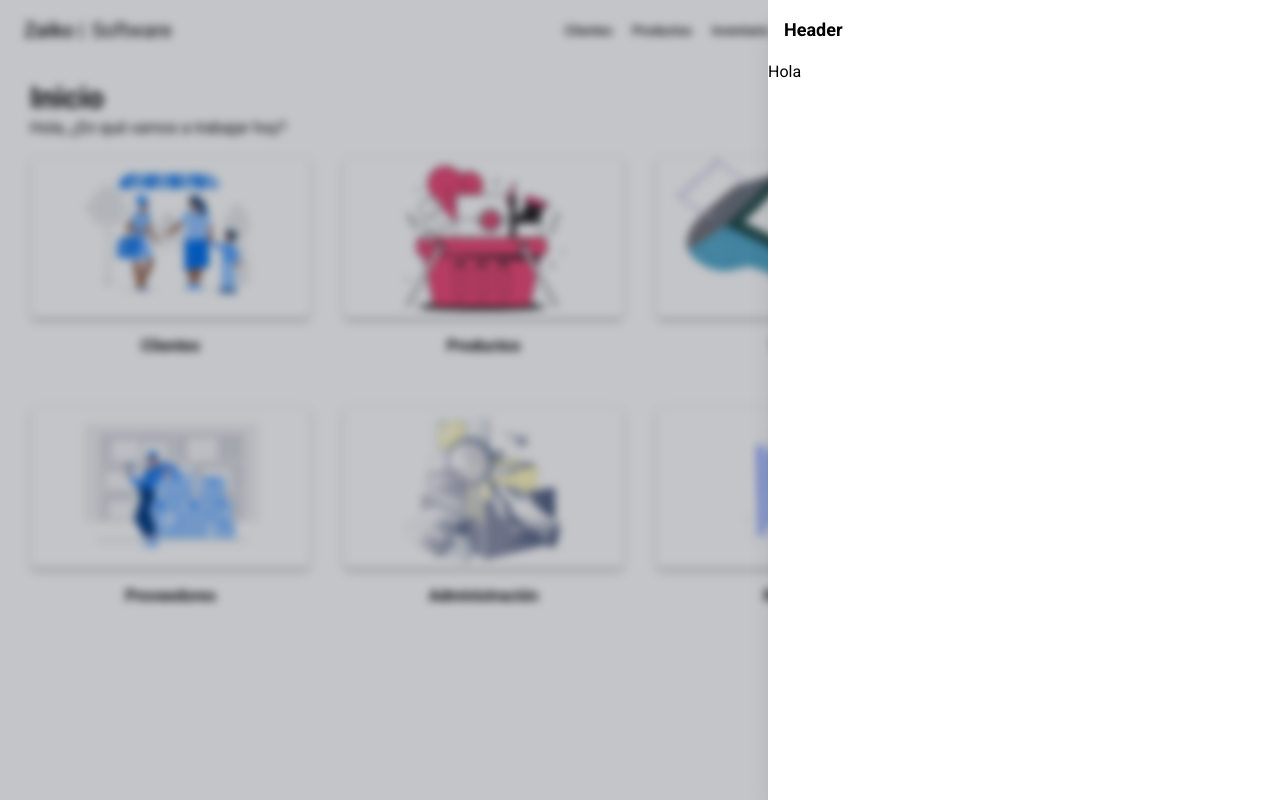
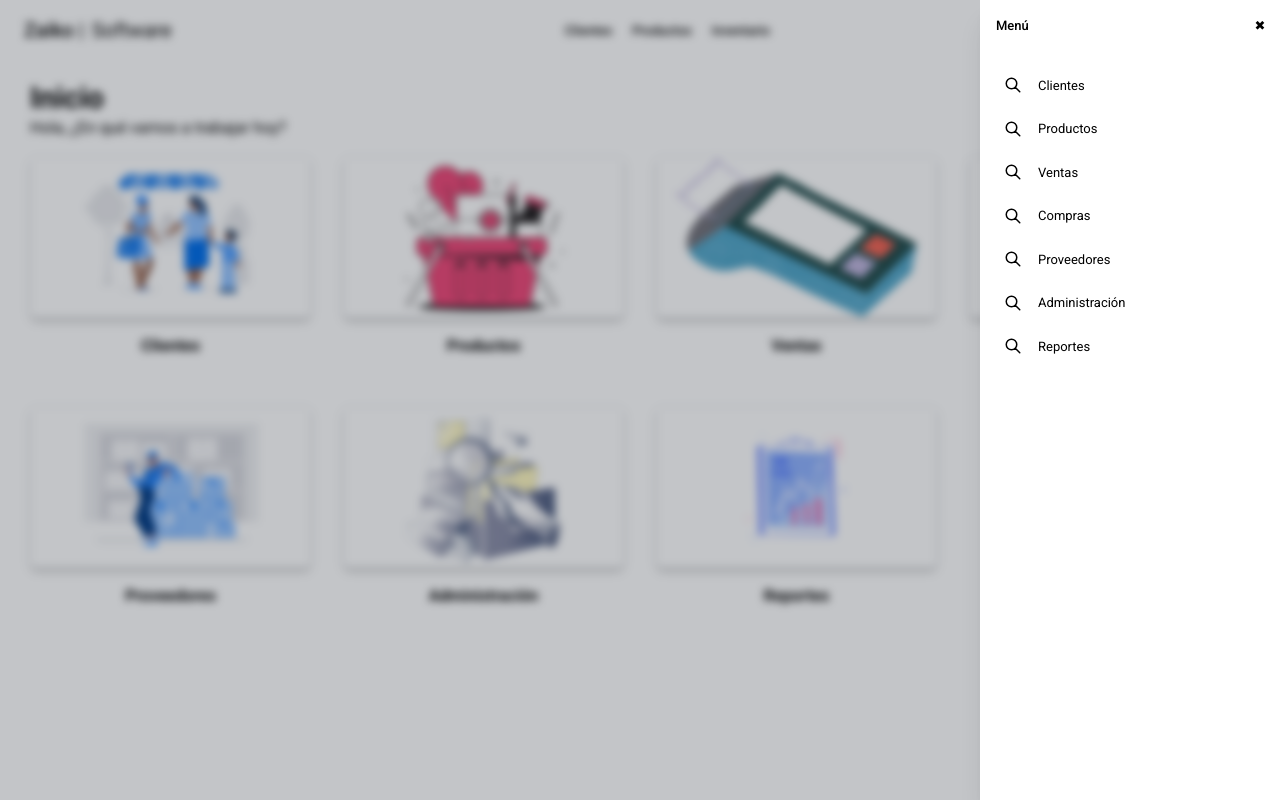
Before and after one commit to dejeloper/zaiko-app, a Next.js app: page / in a window 1280 px wide. Both pictures are taken after a click on the button "Menú". Built offline with nearby package versions, Linux system fonts and the light colour scheme.

Commit message:
Update Sidebar Closing and list items demo

```diff
--- a/src/components/layouts/ZaikoLayout.tsx
+++ b/src/components/layouts/ZaikoLayout.tsx
@@ -37,7 +37,7 @@ export const ZaikoLayout: FC<Props> = ({ children, title, pageDescription }) =>
       <Navbar setIsOpen={setIsOpen} />
 
       <main style={{ margin: '80px 0', padding: '0px 30px' }}>
-        <SideMenu isOpen={isOpen} setIsOpen={setIsOpen} > Hola</SideMenu>
+        <SideMenu isOpen={isOpen} setIsOpen={setIsOpen} />
 
         {children}
       </main>
--- a/src/components/ui/SideMenu.tsx
+++ b/src/components/ui/SideMenu.tsx
@@ -1,30 +1,51 @@
-import { Dispatch, FC, ReactNode, SetStateAction } from "react";
+import { menuInitial } from "@/settings/menu";
+import { Dispatch, FC, SetStateAction } from "react";
+import SearchIcon from "../icons/SearchIcon";
 
 interface ISideMenu {
-  children: ReactNode;
   isOpen: boolean;
   setIsOpen: Dispatch<SetStateAction<boolean>>;
 }
 
-export const SideMenu: FC<ISideMenu> = ({ children, isOpen, setIsOpen }) => {
+export const SideMenu: FC<ISideMenu> = ({ isOpen, setIsOpen }) => {
   return (
     <main className={
       " fixed overflow-hidden z-10 bg-gray-900 bg-opacity-25 inset-0 transform ease-in-out " +
       (isOpen
-        ? " transition-opacity opacity-100 duration-300 translate-x-0 backdrop-blur-sm "
-        : " transition-all delay-300 opacity-0 translate-x-full backdrop-blur-none "
+        ? " transition-opacity opacity-100 duration-100 translate-x-0 backdrop-blur-sm "
+        : " transition-all delay-100 opacity-0 translate-x-full backdrop-blur-none "
       )
     }
     >
       <section
         className={
-          " w-screen max-w-lg right-0 absolute bg-white h-full shadow-xl delay-300 duration-300 ease-in-out transition-all transform  " +
+          " w-[300px] max-w-lg right-0 absolute bg-white h-full shadow-xl delay-100 duration-200 ease-in-out transition-all transform  " +
           (isOpen ? " translate-x-0 " : " translate-x-full ")
         }
       >
-        <article className="relative w-screen w-md pb-10 flex flex-col space-y-6 overflow-y-scroll h-full">
-          <header className="p-4 font-bold text-lg">Header</header>
-          {children}
+        <article className="relative top-0 pb-10 flex flex-col space-y-6 overflow-y-auto h-full p-4">
+          <header className="flex flex-row justify-between items-center text-[13px] font-medium">
+            <span className="justify-start select-none">
+              Menú
+            </span>
+            <button className="absolute right-0 w-6 h-6 flex justify-center items-center p-[4px] rounded-full text-[13px] hover:bg-black/5 font-normal transition ease-in-out duration-50 delay-0 mr-2 hover:border hover:border-black/40 " onClick={() => {
+              setIsOpen(false);
+            }}>✖</button>
+          </header>
+          <div className="list">
+            <ul>
+              {
+                menuInitial.menusHome.map(({ id, name }) => (
+                  <li key={id}>
+                    <button className="flex flex-row justify-start items-center w-full text-[13px] font-normal hover:bg-black/5 p-2 my-2">
+                      <SearchIcon width={18} height={18} className="flex " />
+                      <span className=" ml-4">{name}</span>
+                    </button>
+                  </li>
+                ))
+              }
+            </ul>
+          </div>
         </article>
 
       </section>
```
